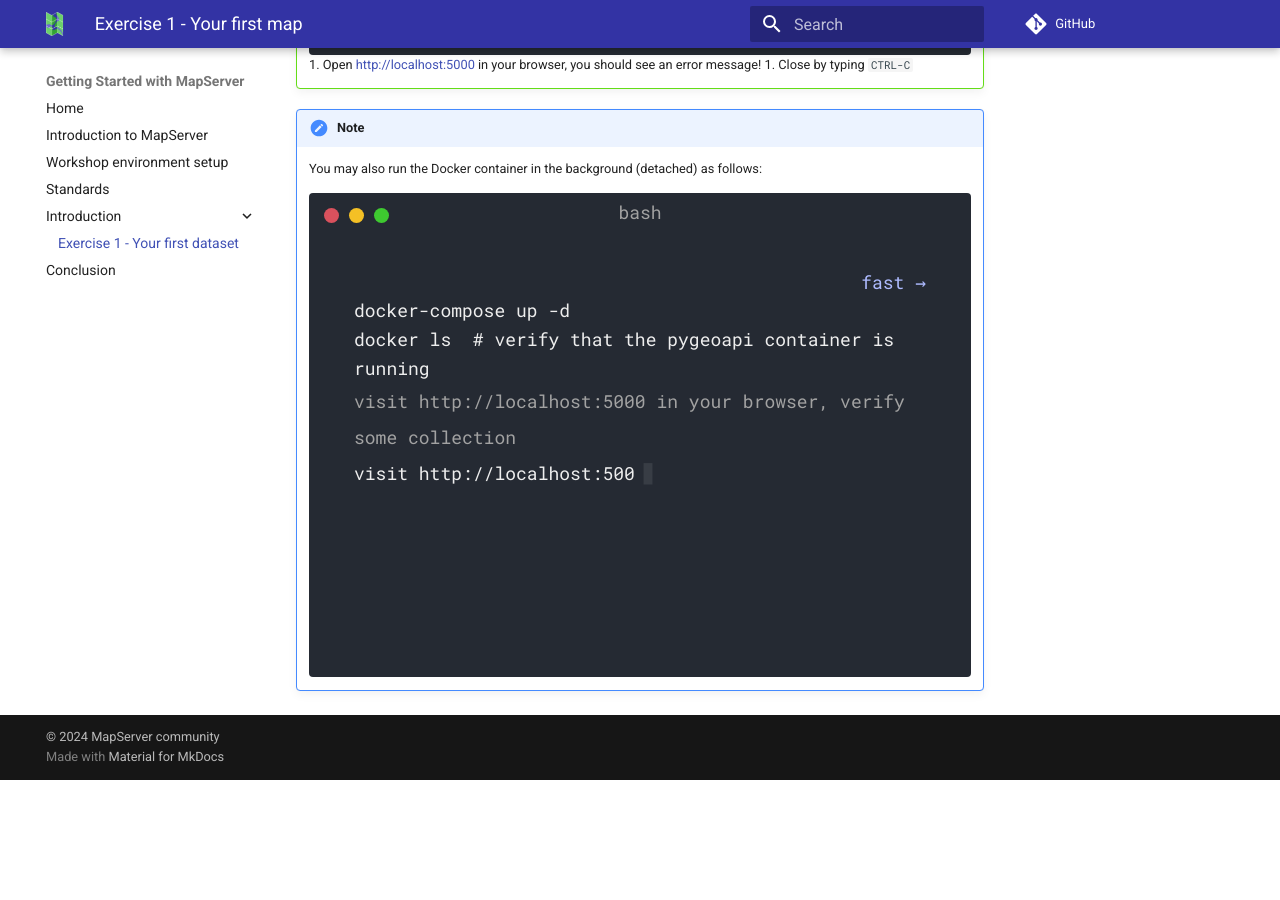
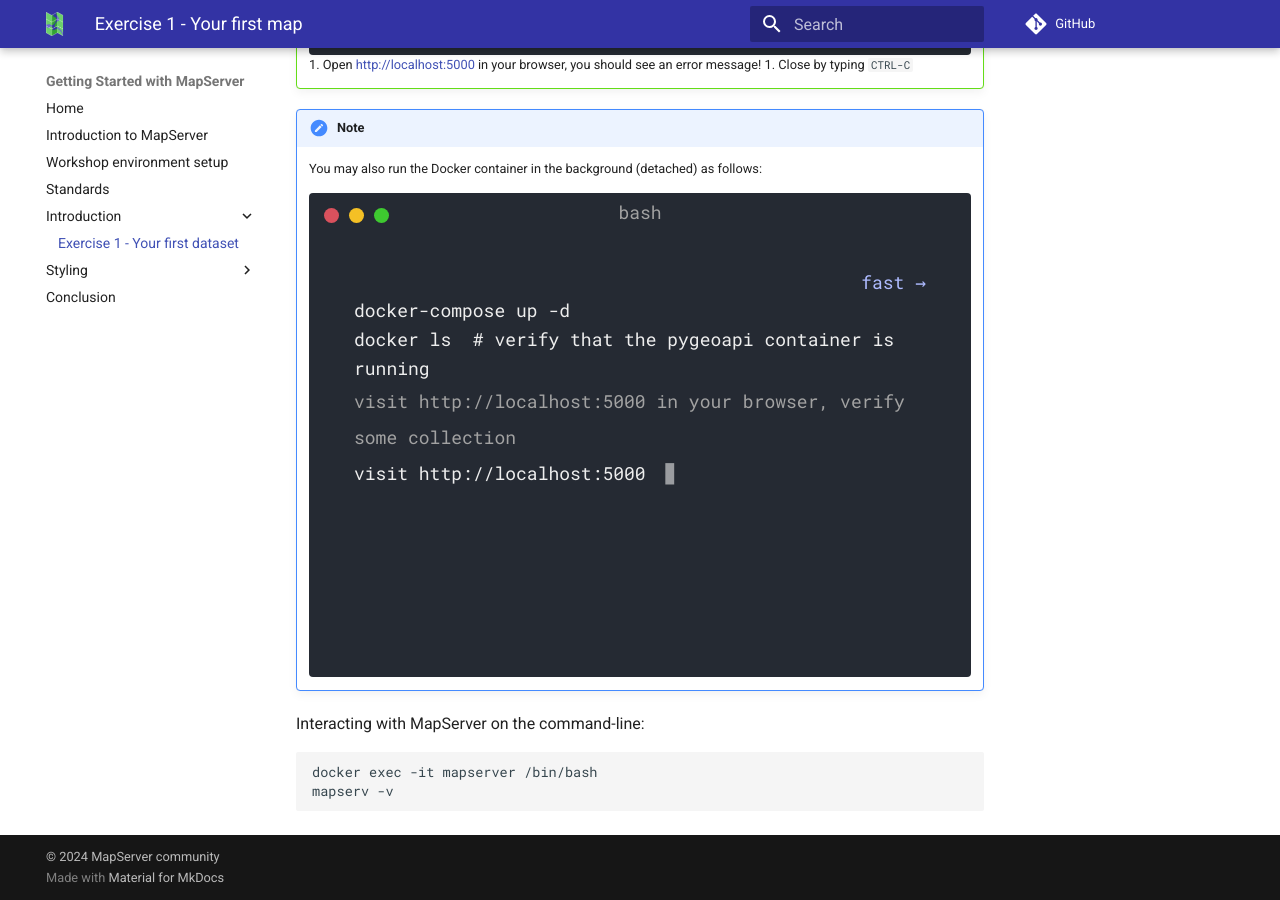
Before and after one commit to geographika/getting-started-with-mapserver, an MkDocs documentation site: the page built from workshop/content/docs/intro/first.md, in a window 1280 px wide and 900 px high, scrolled down 751 px. Built offline with MkDocs 1.6.1 and Material for MkDocs 9.7.7, drawn with Linux system fonts in a browser that asks for light colours; comment, search, counter and statistics services are not loaded; before the commit the page ends 1531 px from its top, so only the background shows below that.

Commit message:
Minor markdown edits

````diff
--- a/workshop/content/docs/intro/first.md
+++ b/workshop/content/docs/intro/first.md
@@ -43,3 +43,11 @@ To test:
     docker-compose stop
     ```
     </div>
+
+
+Interacting with MapServer on the command-line:
+
+```
+docker exec -it mapserver /bin/bash
+mapserv -v
+```
--- a/workshop/content/mkdocs.yml
+++ b/workshop/content/mkdocs.yml
@@ -12,6 +12,8 @@ nav:
     - Introduction:
         - intro/index.md
         - Exercise 1 - Your first dataset: intro/first.md
+    - Styling:
+        - Exercise 1 - SLD: styling/sld.md
     - Conclusion: conclusion.md
 
 use_directory_urls: true
````
Also changed, not shown: workshop/content/docs/intro/sld.md (deleted, +0 -20 lines), 1 other file.
